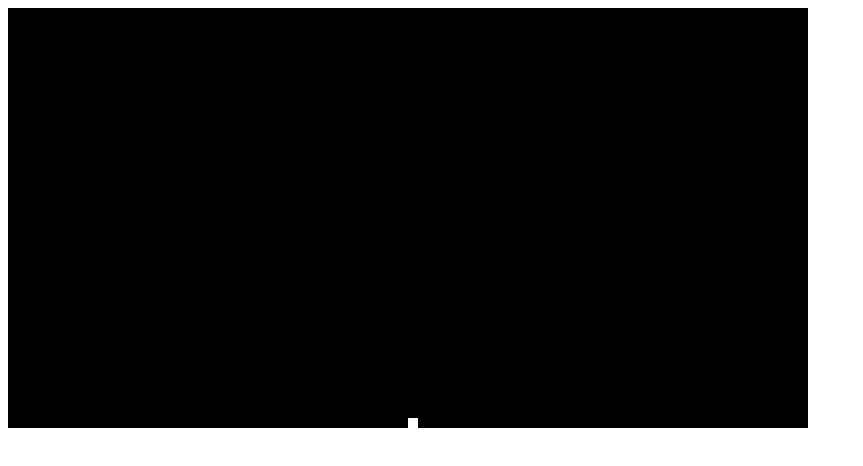
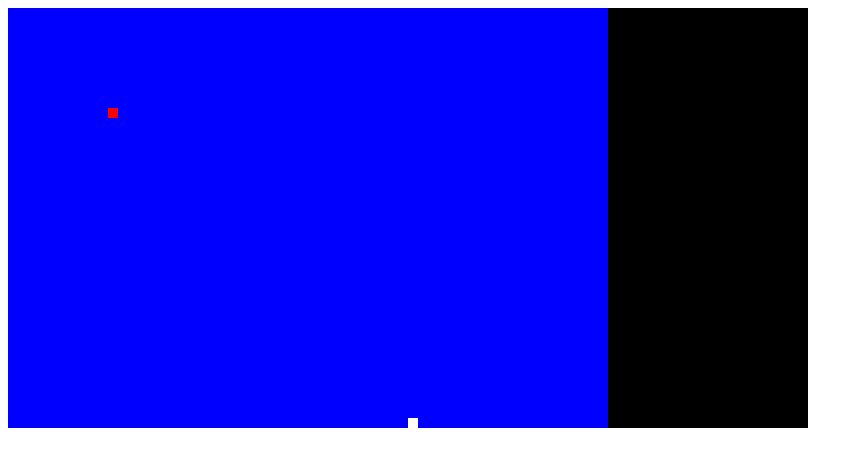
Before and after one commit to agentultra/js13k2018, a plain HTML site: page src/index.html in a window 1280 px wide. Shown: the whole page, without its empty margins (0-863 px from the left). Drawn offline with Linux system fonts and the light colour scheme.

Commit message:
Add basic tilemap

```diff
--- a/src/game.js
+++ b/src/game.js
@@ -1,5 +1,6 @@
 import {btn} from './js/controls.js'
 import {Player} from './js/player.js'
+import tilemap from './js/tilemap.js'
 
 const canvas = document.getElementById('stage')
 , stage = canvas.getContext('2d')
@@ -21,9 +22,16 @@ const clr = () => {
     stage.fillRect(0, 0, stageW, stageH)
 }
 
+const initTileMap = () => {
+    const m = tilemap.TileMap(60, 60, 10)
+    tilemap.set(10, 10, 1, m)
+    return m
+}
+
 const init = () => Object.assign(state, {
     gravity: 0.3,
-    plyr: Player(stageW / 2, stageH / 2, 0, 2)
+    plyr: Player(stageW / 2, stageH / 2, 0, 2),
+    tileMap: initTileMap()
 })
 
 const update = dt => {
@@ -53,7 +61,8 @@ const update = dt => {
 }
 
 const render = () => {
-    const {plyr} = state
+    const {plyr, tileMap} = state
+    tilemap.render(tileMap, stage)
     stage.fillStyle = 'white'
     stage.fillRect(plyr.x, plyr.y, plyr.w, plyr.h)
 }
--- a/src/index.html
+++ b/src/index.html
@@ -4,6 +4,8 @@
     <title>Offline</title>
     <script src="js/controls.js" type="module"></script>
     <script src="js/player.js" type="module"></script>
+    <script src="js/tilemap.js" type="module"></script>
+    <script src="js/utils.js" type="module"></script>
   </head>
   <body>
     <canvas id="stage"></canvas>
--- /dev/null
+++ b/src/js/tilemap.js
@@ -0,0 +1,43 @@
+import {always} from './utils.js'
+
+const tileSet = [
+    {type: 'floor', passable: false},   // 0 -- key into TileMap.tiles
+    {type: 'wall', passable: false},    // 1
+    {type: 'backwall', passable: true}  // 2
+]
+
+const TileMap = (w, h, tSize, defaultTile=2) => ({
+    w, h, tSize,
+    tiles: Array.from({length: w * h}, always(defaultTile))
+})
+
+const get = (x, y, map) => tileSet[map.tiles[y * map.h + x]]
+
+const set = (x, y, tile, map) => {
+    map.tiles[y * map.h + x] = tile
+}
+
+const render = (tileMap, stage) => {
+    for (let j = 0; j < tileMap.h; j++) {
+        for (let i = 0; i < tileMap.w; i++) {
+            const t = get(i, j, tileMap)
+            switch (true) {
+            case t.type === 'floor':
+                stage.fillStyle = 'green'
+                break;
+            case t.type === 'wall':
+                stage.fillStyle = 'red'
+                break;
+            case t.type === 'backwall':
+                stage.fillStyle = 'blue'
+                break;
+            }
+            stage.fillRect(i * tileMap.tSize, j * tileMap.tSize,
+                           tileMap.tSize, tileMap.tSize)
+        }
+    }
+}
+
+export default {
+    TileMap, get, set, render
+}
--- /dev/null
+++ b/src/js/utils.js
@@ -0,0 +1 @@
+export const always = x => () => x
```
